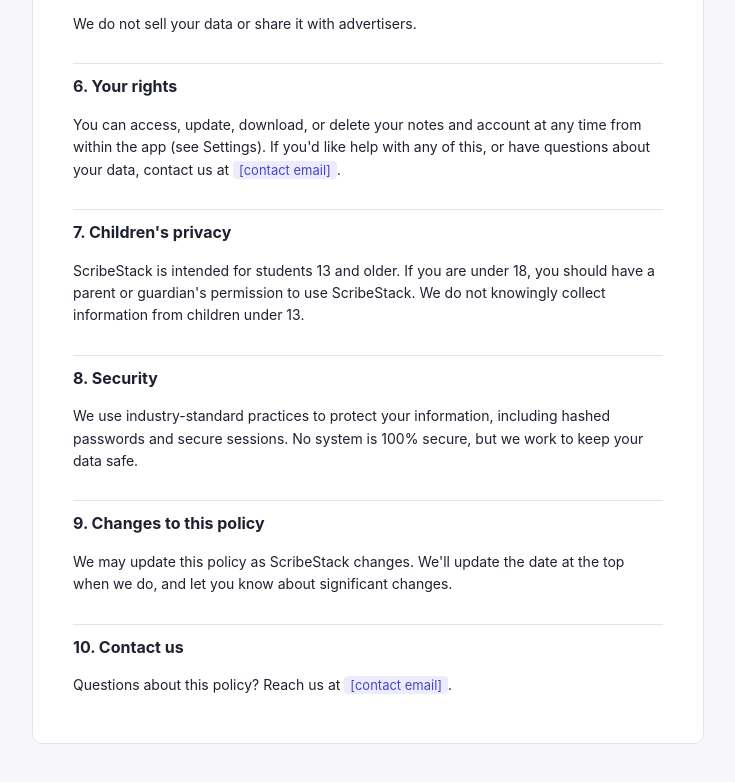
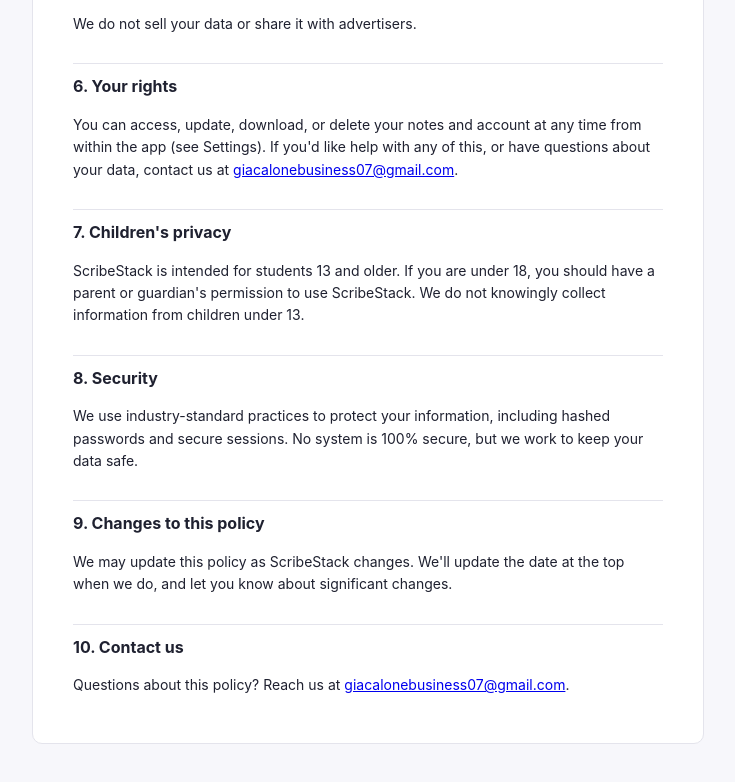
Before and after one commit to clarkretailofficial/study-app, a website: page studyapp/public/privacy.html in a window 1280 px wide. Shown: the part 1573-2355 px from the top of the page, without its empty margins (272-1007 px from the left). Drawn offline with Linux system fonts and the light colour scheme.

Commit message:
Update privacy.html

```diff
--- a/studyapp/public/privacy.html
+++ b/studyapp/public/privacy.html
@@ -82,7 +82,7 @@
       <h2>6. Your rights</h2>
       <p>You can access, update, download, or delete your notes and account at any time from within the
         app (see Settings). If you'd like help with any of this, or have questions about your data,
-        contact us at <span class="legal-placeholder">[contact email]</span>.</p>
+        contact us at <a href="mailto:giacalonebusiness07@gmail.com">giacalonebusiness07@gmail.com</a>.</p>
 
       <h2>7. Children's privacy</h2>
       <p>ScribeStack is intended for students 13 and older. If you are under 18, you should have a parent
@@ -98,7 +98,7 @@
         and let you know about significant changes.</p>
 
       <h2>10. Contact us</h2>
-      <p>Questions about this policy? Reach us at <span class="legal-placeholder">[contact email]</span>.</p>
+      <p>Questions about this policy? Reach us at <a href="mailto:giacalonebusiness07@gmail.com">giacalonebusiness07@gmail.com</a>.</p>
     </div>
   </div>
 </body>
```
